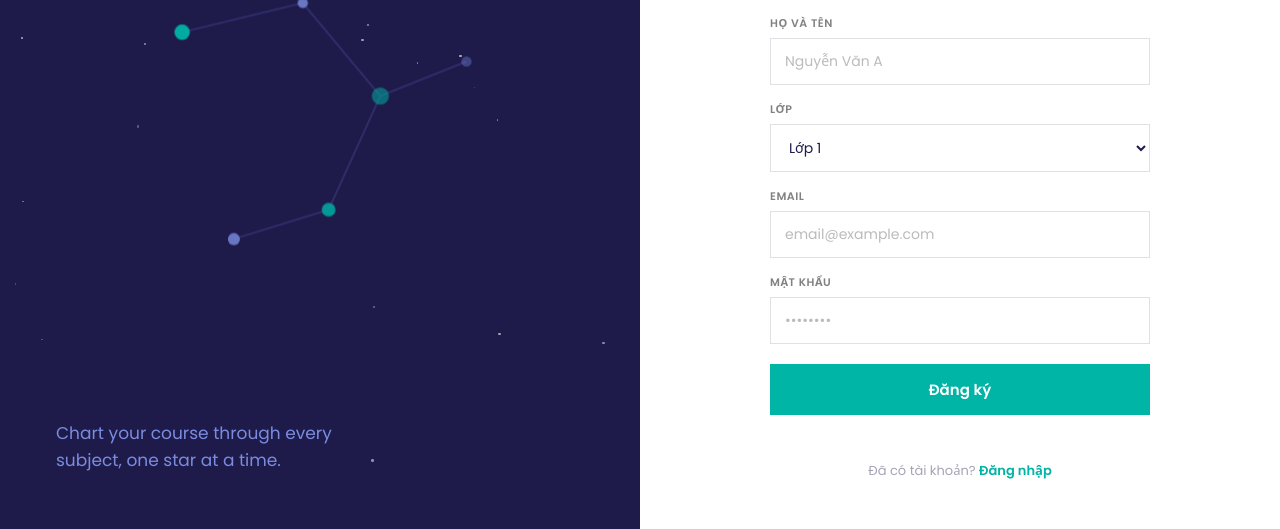
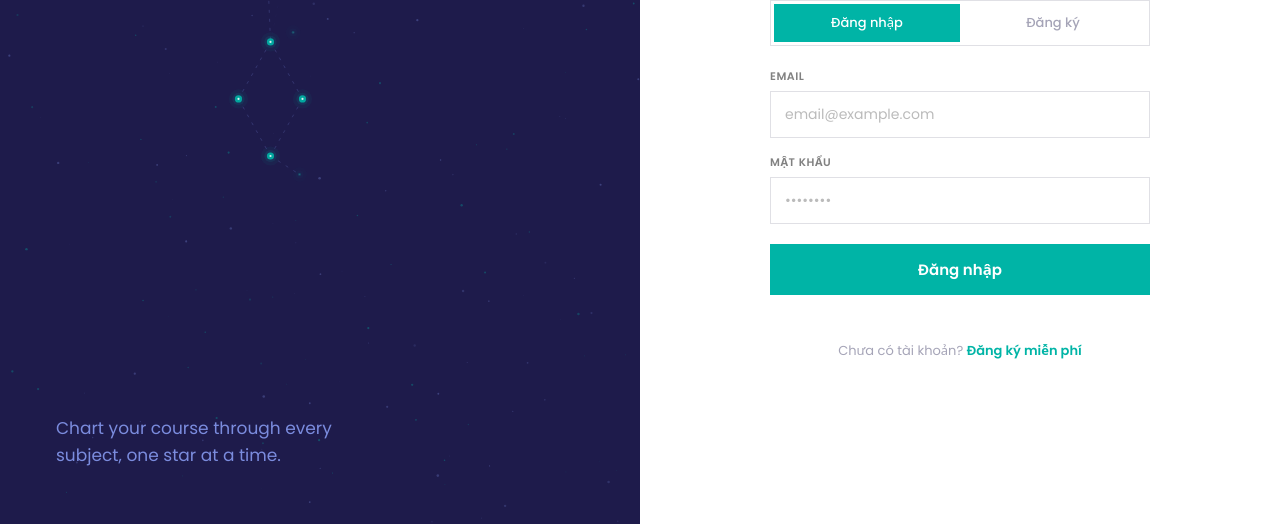
Before and after one commit to Nathan96VN/edubot-vietnam, a website: page public/login.html in a window 1280 px wide. Shown: the part 276-805 px from the top of the page. Drawn offline with Linux system fonts and the light colour scheme.

Commit message:
Change title from 'Đăng ký' to 'Đăng nhập'

```diff
--- a/public/login.html
+++ b/public/login.html
@@ -3,7 +3,7 @@
 <head>
 <meta charset="UTF-8"/>
 <meta name="viewport" content="width=device-width, initial-scale=1.0"/>
-<title>StellaStride — Đăng ký</title>
+<title>StellaStride — Đăng nhập</title>
 <link href="https://fonts.googleapis.com/css2?family=Poppins:wght@400;500;600;700;800;900&display=swap" rel="stylesheet"/>
 <style>
 *{box-sizing:border-box;margin:0;padding:0}
@@ -20,12 +20,7 @@ html,body{min-height:100vh;background:#fff;color:var(--text);font-family:var(--f
 .sp-brand{font-weight:900;font-size:26px;letter-spacing:.5px;position:relative;z-index:2}
 .sp-brand span{color:var(--primary)}
 .sp-tag{color:var(--secondary);font-size:17px;line-height:1.55;max-width:340px;position:relative;z-index:2}
-.stars{position:absolute;top:50%;left:50%;transform:translate(-50%,-50%);width:70%;max-width:520px;opacity:.95}
-.tw{animation:tw 3s ease-in-out infinite}
-.tw:nth-child(6){animation-delay:.5s}.tw:nth-child(7){animation-delay:1s}
-.tw:nth-child(8){animation-delay:1.5s}.tw:nth-child(9){animation-delay:2s}
-@keyframes tw{0%,100%{opacity:.4}50%{opacity:1}}
-.dust{position:absolute;border-radius:50%;background:#fff}
+#zodiac-canvas{position:absolute;top:0;left:0;width:100%;height:100%;pointer-events:none;z-index:1}
 
 /* RIGHT — form panel */
 .formpanel{background:#fff;display:flex;align-items:center;justify-content:center;padding:48px}
@@ -69,20 +64,8 @@ html,body{min-height:100vh;background:#fff;color:var(--text);font-family:var(--f
 <div class="screen">
 
   <div class="starpanel" id="starpanel">
+    <canvas id="zodiac-canvas"></canvas>
     <div class="sp-brand">Stella<span>Stride</span></div>
-    <svg class="stars" viewBox="0 0 260 220">
-      <line x1="50" y1="55" x2="120" y2="38" stroke="var(--navy-line)" stroke-width="1.2"/>
-      <line x1="120" y1="38" x2="165" y2="92" stroke="var(--navy-line)" stroke-width="1.2"/>
-      <line x1="165" y1="92" x2="215" y2="72" stroke="var(--navy-line)" stroke-width="1.2"/>
-      <line x1="165" y1="92" x2="135" y2="158" stroke="var(--navy-line)" stroke-width="1.2"/>
-      <line x1="135" y1="158" x2="80" y2="175" stroke="var(--navy-line)" stroke-width="1.2"/>
-      <circle class="tw" cx="50" cy="55" r="4.5" fill="var(--primary)"/>
-      <circle class="tw" cx="120" cy="38" r="3" fill="var(--secondary)"/>
-      <circle class="tw" cx="165" cy="92" r="5" fill="var(--primary)"/>
-      <circle class="tw" cx="215" cy="72" r="3" fill="var(--secondary)"/>
-      <circle class="tw" cx="135" cy="158" r="4" fill="var(--primary)"/>
-      <circle class="tw" cx="80" cy="175" r="3.5" fill="var(--secondary)"/>
-    </svg>
     <div class="sp-tag" id="sp-tag">Chart your course through every subject, one star at a time.</div>
   </div>
 
@@ -281,22 +264,68 @@ document.addEventListener('keydown', function(e){ if(e.key==='Enter') doAuth();
 
 var urlp = new URLSearchParams(window.location.search);
 if(urlp.get('role') === 'teacher'){ setMode('reg'); setRole('teacher'); }
-else { setMode('reg'); }
+else if(urlp.get('role') === 'student'){ setMode('reg'); }
 
 setLang(lang);
 
-// ambient star dust
-var sp = document.getElementById('starpanel');
-for(var d=0; d<26; d++){
-  var el = document.createElement('div');
-  el.className = 'dust';
-  var sz = Math.random()*2+1;
-  el.style.width = el.style.height = sz+'px';
-  el.style.left = Math.random()*100+'%';
-  el.style.top = Math.random()*100+'%';
-  el.style.opacity = (Math.random()*0.5+0.2).toFixed(2);
-  sp.appendChild(el);
-}
+// Real morphing zodiac engine — all 12 signs (matches landing page)
+(function(){
+  var canvas=document.getElementById('zodiac-canvas');
+  if(!canvas)return;
+  var ctx=canvas.getContext('2d');
+  function resizeCanvas(){var p=canvas.parentElement;canvas.width=p.offsetWidth;canvas.height=p.offsetHeight;}
+  resizeCanvas();window.addEventListener('resize',resizeCanvas);
+  // 12 signs from landing; x shifted left 0.28 to center in the panel
+  var RAW=[
+    {pts:[[0.62,0.20],[0.67,0.25],[0.72,0.30],[0.77,0.25],[0.82,0.20],[0.72,0.38],[0.67,0.46],[0.77,0.46],[0.72,0.54]],lines:[[0,1],[1,2],[2,3],[3,4],[2,5],[5,6],[5,7],[6,8]]},
+    {pts:[[0.65,0.22],[0.70,0.27],[0.75,0.22],[0.80,0.27],[0.75,0.33],[0.70,0.40],[0.65,0.47],[0.75,0.47],[0.70,0.54],[0.75,0.60]],lines:[[0,1],[1,2],[2,3],[3,4],[4,1],[1,5],[5,6],[5,7],[6,8],[7,8],[8,9]]},
+    {pts:[[0.63,0.18],[0.63,0.26],[0.63,0.34],[0.63,0.42],[0.63,0.50],[0.80,0.18],[0.80,0.26],[0.80,0.34],[0.80,0.42],[0.80,0.50],[0.715,0.34]],lines:[[0,1],[1,2],[2,3],[3,4],[5,6],[6,7],[7,8],[8,9],[2,10],[7,10],[0,5],[1,6]]},
+    {pts:[[0.68,0.20],[0.74,0.26],[0.80,0.22],[0.76,0.34],[0.70,0.40],[0.78,0.44],[0.72,0.50],[0.66,0.44]],lines:[[0,1],[1,2],[1,3],[3,4],[3,5],[4,6],[5,6],[4,7],[7,0]]},
+    {pts:[[0.64,0.20],[0.70,0.16],[0.76,0.20],[0.80,0.27],[0.76,0.34],[0.68,0.34],[0.62,0.30],[0.72,0.44],[0.72,0.54],[0.66,0.60],[0.78,0.60]],lines:[[0,1],[1,2],[2,3],[3,4],[4,5],[5,6],[6,0],[5,7],[7,8],[8,9],[8,10]]},
+    {pts:[[0.64,0.18],[0.70,0.22],[0.76,0.18],[0.80,0.26],[0.76,0.34],[0.70,0.38],[0.64,0.34],[0.68,0.46],[0.74,0.52],[0.80,0.46]],lines:[[0,1],[1,2],[2,3],[3,4],[4,5],[5,6],[6,1],[5,7],[7,8],[8,9],[9,4]]},
+    {pts:[[0.66,0.26],[0.74,0.20],[0.82,0.26],[0.74,0.32],[0.68,0.42],[0.80,0.42],[0.74,0.54]],lines:[[0,1],[1,2],[2,3],[3,0],[3,4],[3,5],[4,6],[5,6]]},
+    {pts:[[0.62,0.20],[0.67,0.24],[0.72,0.22],[0.77,0.26],[0.80,0.32],[0.77,0.38],[0.72,0.42],[0.67,0.46],[0.63,0.52],[0.68,0.58],[0.74,0.54]],lines:[[0,1],[1,2],[2,3],[3,4],[4,5],[5,6],[6,7],[7,8],[8,9],[9,10]]},
+    {pts:[[0.64,0.22],[0.70,0.18],[0.76,0.22],[0.80,0.30],[0.74,0.36],[0.68,0.32],[0.72,0.44],[0.66,0.50],[0.78,0.50],[0.72,0.58]],lines:[[0,1],[1,2],[2,3],[3,4],[4,5],[5,0],[4,6],[6,7],[6,8],[7,9],[8,9]]},
+    {pts:[[0.64,0.20],[0.70,0.16],[0.76,0.20],[0.80,0.28],[0.74,0.36],[0.66,0.36],[0.62,0.44],[0.70,0.48],[0.78,0.44]],lines:[[0,1],[1,2],[2,3],[3,4],[4,5],[5,0],[5,6],[6,7],[7,8],[8,4]]},
+    {pts:[[0.62,0.28],[0.68,0.24],[0.74,0.28],[0.80,0.24],[0.80,0.32],[0.74,0.36],[0.68,0.32],[0.62,0.36],[0.62,0.44],[0.74,0.44],[0.80,0.40]],lines:[[0,1],[1,2],[2,3],[3,4],[4,5],[5,6],[6,7],[7,0],[7,8],[8,9],[9,5],[9,10],[10,4]]},
+    {pts:[[0.64,0.20],[0.70,0.16],[0.76,0.20],[0.72,0.28],[0.66,0.28],[0.70,0.36],[0.64,0.44],[0.70,0.48],[0.76,0.44],[0.72,0.36]],lines:[[0,1],[1,2],[2,3],[3,4],[4,0],[4,5],[3,5],[5,9],[5,6],[9,8],[6,7],[7,8]]}
+  ];
+  var SIGNS=RAW.map(function(s){return {pts:s.pts.map(function(p){return [p[0]-0.28,p[1]];}),lines:s.lines};});
+  var MAX=Math.max.apply(null,SIGNS.map(function(s){return s.pts.length;}));
+  function padPts(pts){
+    if(pts.length>=MAX) return pts.slice(0,MAX);
+    var cx=pts.reduce(function(a,p){return a+p[0];},0)/pts.length;
+    var cy=pts.reduce(function(a,p){return a+p[1];},0)/pts.length;
+    var out=pts.slice();
+    var jitter=[{x:0.018,y:0.012},{x:-0.015,y:0.018},{x:0.012,y:-0.015},{x:-0.018,y:0.012},{x:0.015,y:-0.018}];
+    while(out.length<MAX){var j=jitter[out.length%jitter.length];out.push([cx+j.x,cy+j.y]);}
+    return out;
+  }
+  var PAD=SIGNS.map(function(s){return {pts:s.pts,lines:s.lines,pad:padPts(s.pts)};});
+  var BG=[];for(var i=0;i<200;i++)BG.push({x:Math.random(),y:Math.random(),r:Math.random()*1.1+0.2,ph:Math.random()*Math.PI*2,sp:0.2+Math.random()*0.5,c:Math.random()<0.55?[123,140,222]:[0,180,166]});
+  function ease(t){return t<0.5?2*t*t:1-Math.pow(-2*t+2,2)/2;}
+  var HOLD=3.2,MORPH=2.4;
+  var idx=0,timer=0,morphing=false,mp=0;
+  function px(pad){return pad.map(function(p){return{x:p[0]*canvas.width,y:p[1]*canvas.height};});}
+  var fromPx=px(PAD[0].pad),toPx=null,curPx=fromPx.map(function(p){return{x:p.x,y:p.y};});
+  var last=null;
+  function drawZodiac(ts){
+    if(!last)last=ts;
+    var dt=Math.min((ts-last)/1000,0.05);last=ts;
+    ctx.clearRect(0,0,canvas.width,canvas.height);
+    BG.forEach(function(s){s.ph+=dt*s.sp;var a=0.12+0.22*Math.abs(Math.sin(s.ph));ctx.beginPath();ctx.arc(s.x*canvas.width,s.y*canvas.height,s.r,0,Math.PI*2);ctx.fillStyle='rgba('+s.c[0]+','+s.c[1]+','+s.c[2]+','+a+')';ctx.fill();});
+    timer+=dt;
+    if(!morphing){if(timer>=HOLD){morphing=true;mp=0;timer=0;var next=(idx+1)%SIGNS.length;fromPx=curPx.map(function(p){return{x:p.x,y:p.y};});toPx=px(PAD[next].pad);}}
+    else{mp=Math.min(timer/MORPH,1);var e=ease(mp);curPx=fromPx.map(function(f,i){return{x:f.x+(toPx[i].x-f.x)*e,y:f.y+(toPx[i].y-f.y)*e};});if(mp>=1){idx=(idx+1)%SIGNS.length;fromPx=curPx.map(function(p){return{x:p.x,y:p.y};});toPx=null;morphing=false;timer=0;}}
+    var sign=SIGNS[idx];
+    var la=morphing?(0.30*(1-ease(mp))):0.38;
+    sign.lines.forEach(function(l){var a=curPx[l[0]],b=curPx[l[1]];if(!a||!b)return;ctx.beginPath();ctx.moveTo(a.x,a.y);ctx.lineTo(b.x,b.y);ctx.strokeStyle='rgba(123,140,222,'+la+')';ctx.lineWidth=0.9;ctx.setLineDash([3,6]);ctx.stroke();ctx.setLineDash([]);});
+    if(morphing&&toPx){var nl=SIGNS[(idx+1)%SIGNS.length].lines;var na=0.30*ease(mp);nl.forEach(function(l){var a=curPx[l[0]],b=curPx[l[1]];if(!a||!b)return;ctx.beginPath();ctx.moveTo(a.x,a.y);ctx.lineTo(b.x,b.y);ctx.strokeStyle='rgba(123,140,222,'+na+')';ctx.lineWidth=0.9;ctx.setLineDash([3,6]);ctx.stroke();ctx.setLineDash([]);});}
+    curPx.forEach(function(s,i){var isR=i<sign.pts.length;var r=isR?3.6:1.4;var a=isR?0.9:0.28;ctx.beginPath();ctx.arc(s.x,s.y,r+6,0,Math.PI*2);ctx.fillStyle='rgba(0,180,166,'+(0.06*a)+')';ctx.fill();ctx.beginPath();ctx.arc(s.x,s.y,r+2.5,0,Math.PI*2);ctx.fillStyle='rgba(0,180,166,'+(0.12*a)+')';ctx.fill();ctx.beginPath();ctx.arc(s.x,s.y,r,0,Math.PI*2);ctx.fillStyle='rgba(0,180,166,'+a+')';ctx.fill();ctx.beginPath();ctx.arc(s.x,s.y,r*0.3,0,Math.PI*2);ctx.fillStyle='rgba(255,255,255,'+(0.95*a)+')';ctx.fill();});
+    requestAnimationFrame(drawZodiac);
+  }
+  requestAnimationFrame(drawZodiac);
+})();
 </script>
 </body>
 </html>
```
